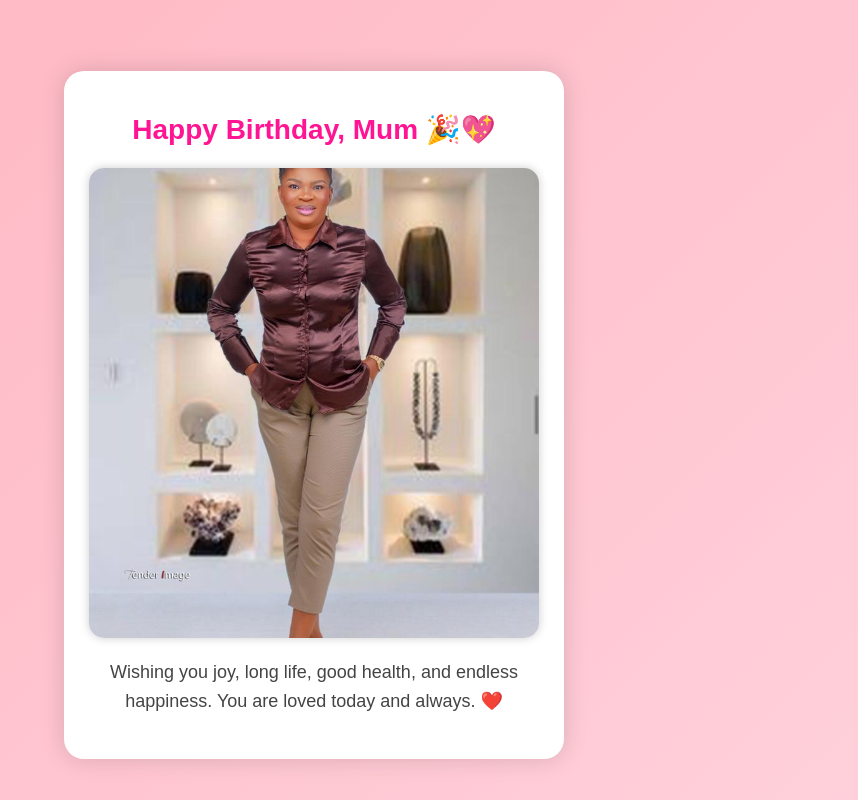
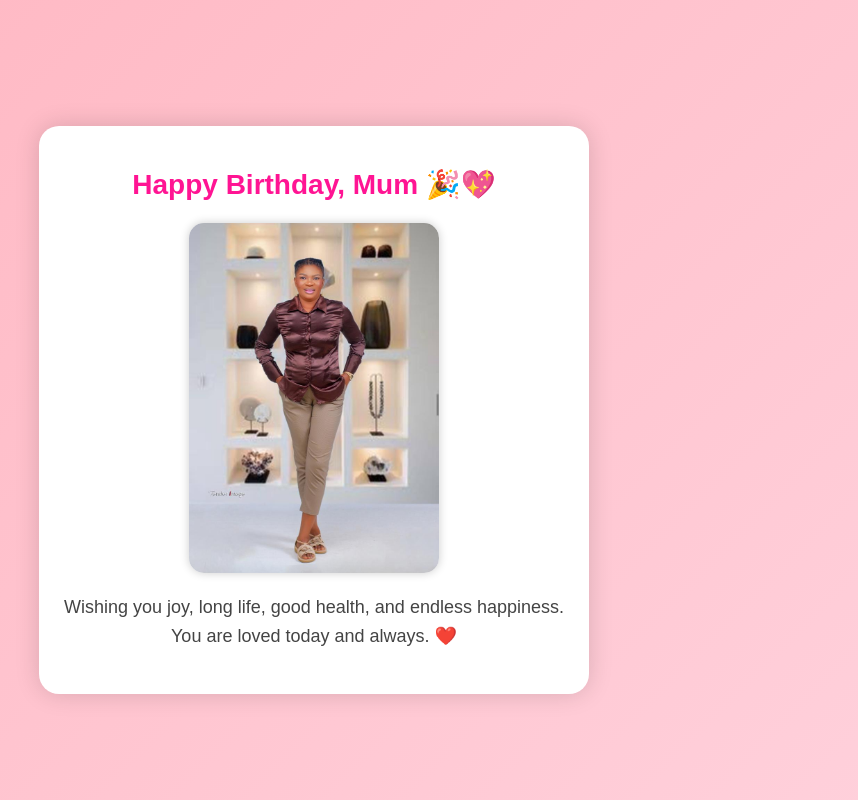
Before and after one commit to Mikolo297/birthday-site, a plain HTML site: page index.html in a window 1280 px wide. Shown: the whole page, without its empty margins (326-1184 px from the left). Drawn offline with Linux system fonts and the light colour scheme.

Commit message:
Add files via upload

```diff
--- a/style.css
+++ b/style.css
@@ -12,9 +12,9 @@ body {
 /* MAIN BOX */
 .main-box {
     background: white;
-    width: 80%;
-    max-width: 450px;
-    margin-top: 30px;
+    width: 90%;
+    max-width: 500px;
+    margin-top: 20px;
     padding: 25px;
     border-radius: 20px;
     text-align: center;
@@ -36,8 +36,10 @@ body {
 
 /* SLIDESHOW */
 .slideshow-container {
-    width: 450px;
-    height: 470px;
+    margin-left: auto;
+    margin-right: auto;
+    width: 250px;
+    height: 350px;
     margin-top: 20px;
     overflow: hidden;
     border-radius: 15px;
```
